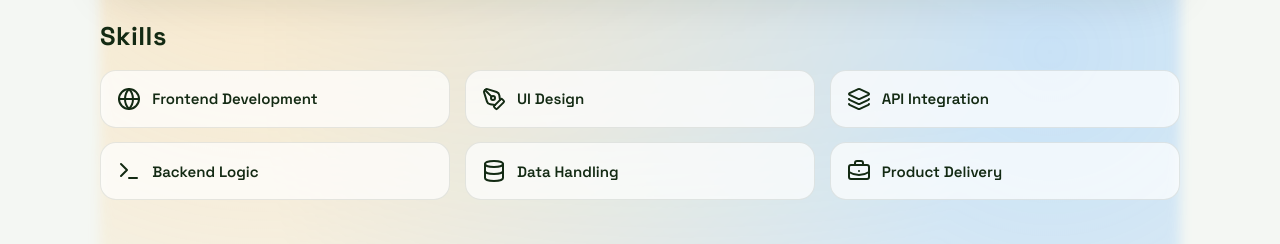
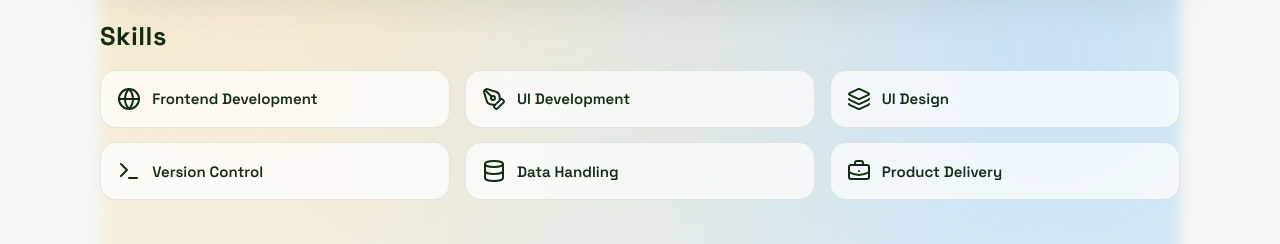
Before and after one commit to mohandeveloper2020/profile, a Next.js app: page / in a window 1280 px wide. Shown: the part 355-599 px from the top of the page. Built offline with nearby package versions, Linux system fonts and the light colour scheme.

Commit message:
minor updates

```diff
--- a/app/page.tsx
+++ b/app/page.tsx
@@ -10,9 +10,9 @@ import styles from "./page.module.css";
 
 const skillItems = [
   { label: "Frontend Development", icon: Globe },
-  { label: "UI Design", icon: PenTool },
-  { label: "API Integration", icon: Layers },
-  { label: "Backend Logic", icon: Terminal },
+  { label: "UI Development", icon: PenTool },
+  { label: "UI Design", icon: Layers },
+  { label: "Version Control", icon: Terminal },
   { label: "Data Handling", icon: Database },
   { label: "Product Delivery", icon: BriefcaseBusiness },
 ];
```
